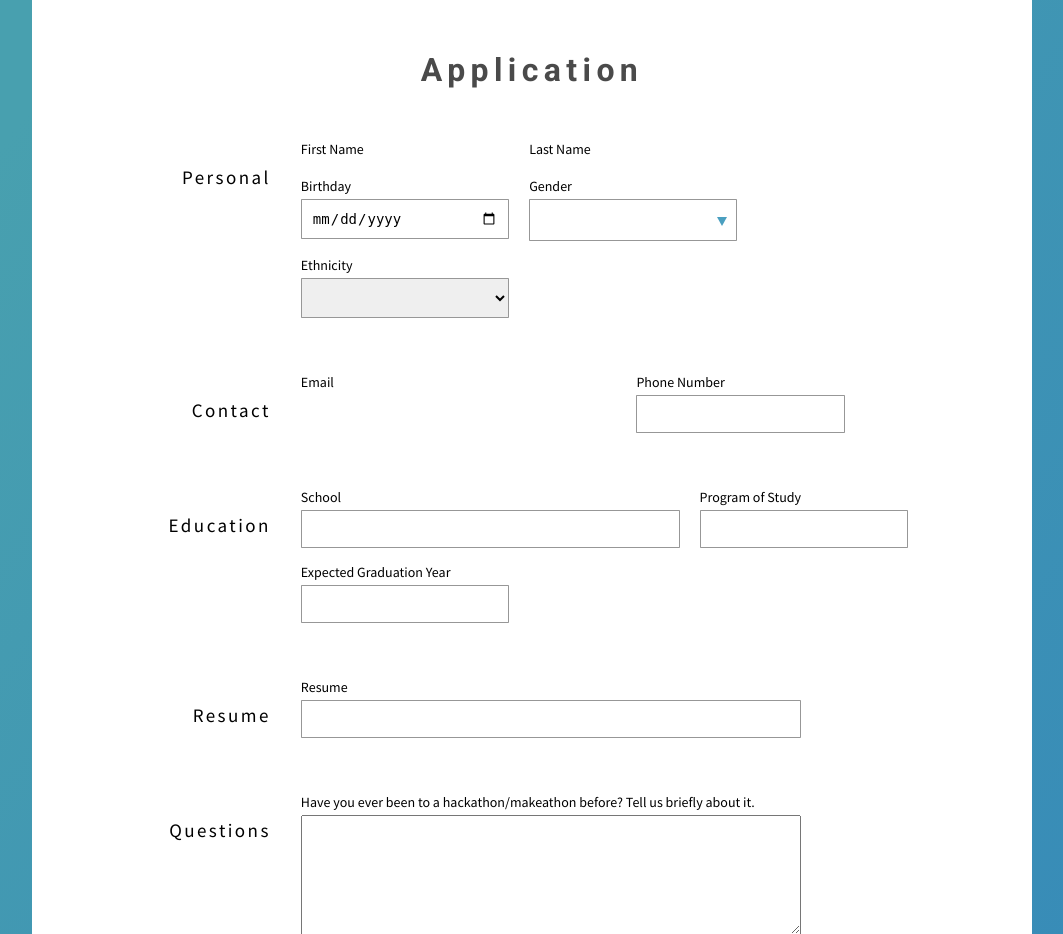
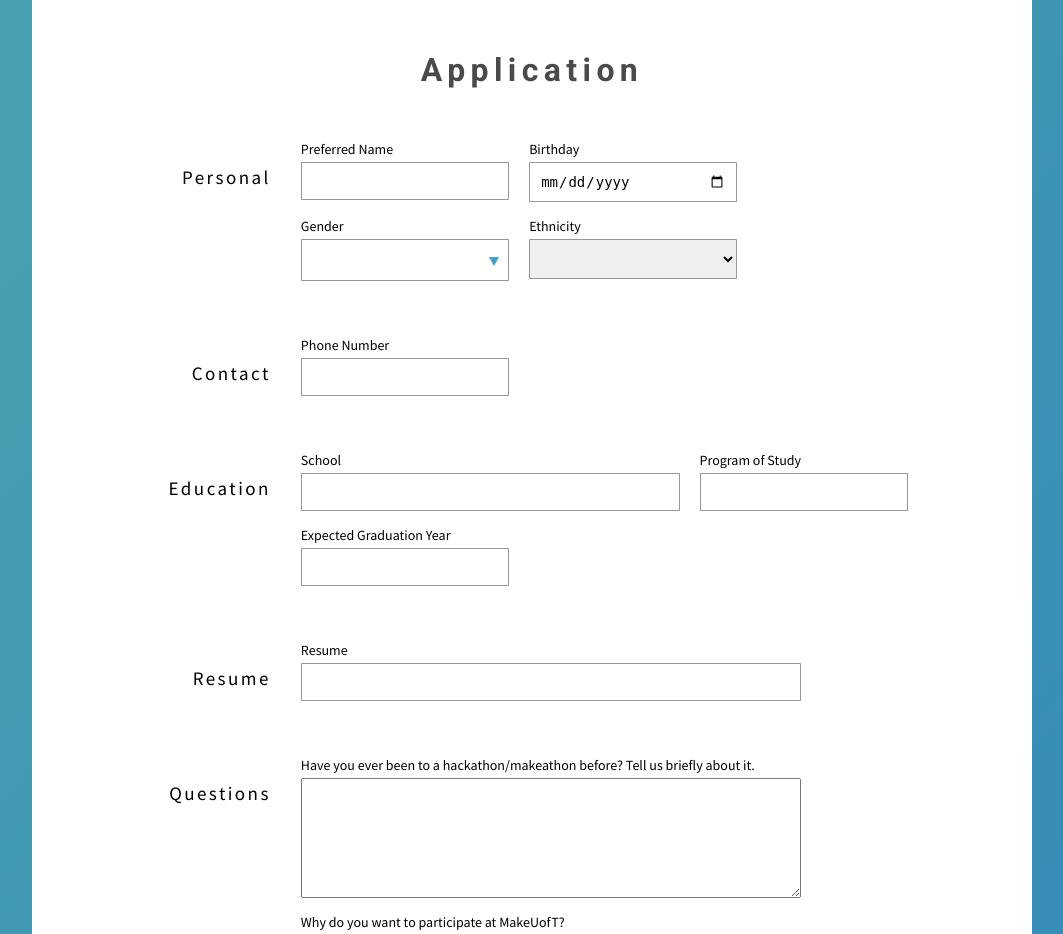
Before and after one commit to grahamhoyes/makeuoft-site-2.0, a Flask app: template application/templates/auth/application.html in a window 1280 px wide. Shown: the part 60-994 px from the top of the page, without its empty margins (108-1171 px from the left). Run offline with Flask 2, Linux system fonts and the light colour scheme; the template is opened without the code that fills it: values that come from a table or form of the project are taken from there, others are empty; parts of the project's set-up code (start-up, migrations or seed data) failed here and were passed over.

Commit message:
The application form is getting rewritten with foundation

```diff
--- a/application/templates/auth/application.html
+++ b/application/templates/auth/application.html
@@ -28,28 +28,23 @@
 
                 <div class="application-div-inputs">
                     <div class="input-div input-width-third">
-                        <label for="firstName">First Name</label>
-                        {{ form.first_name(type="text", id="firstName") }}
-                    </div>
-
-                    <div class="input-div input-width-third">
-                        <label for="lastName">Last Name</label>
-                        {{ form.last_name(type="text", id="lastName") }}
+                        <label for="firstName">Preferred Name</label>
+                        {{ form.preferred_name(id="preferredName") }}
                     </div>
 
                     <div class="input-div input-width-third">
                         <label for="birthday">Birthday</label>
-                        {{ form.birthday(type="date", id="birthday") }}
+                        {{ form.birthday(id="birthday") }}
                     </div>
 
                     <div class="input-div input-width-third">
                         <label for="gender">Gender</label>
-                        {{ form.gender(type="text", id="gender", class="select") }}
+                        {{ form.gender(id="gender", class="select") }}
                         <div class="arrow-down"></div>
                     </div>
                     <div class="input-div input-width-third">
                         <label for="ethnicity">Ethnicity</label>
-                        {{ form.ethnicity(type="text", id="ethnicity") }}
+                        {{ form.ethnicity(id="ethnicity") }}
                     </div>
                 </div>
             </div>
@@ -58,11 +53,6 @@
                 <h2>Contact</h2>
 
                 <div class="application-div-inputs">
-                    <div class="input-div input-width-half">
-                        <label for="email">Email</label>
-                        {{ form.email(type="email", id="email") }}
-                    </div>
-
                     <div class="input-div input-width-third">
                         <label for="phoneNumber">Phone Number</label>
                         {{ form.phone_number(type="text", id="phoneNumber") }}
```
